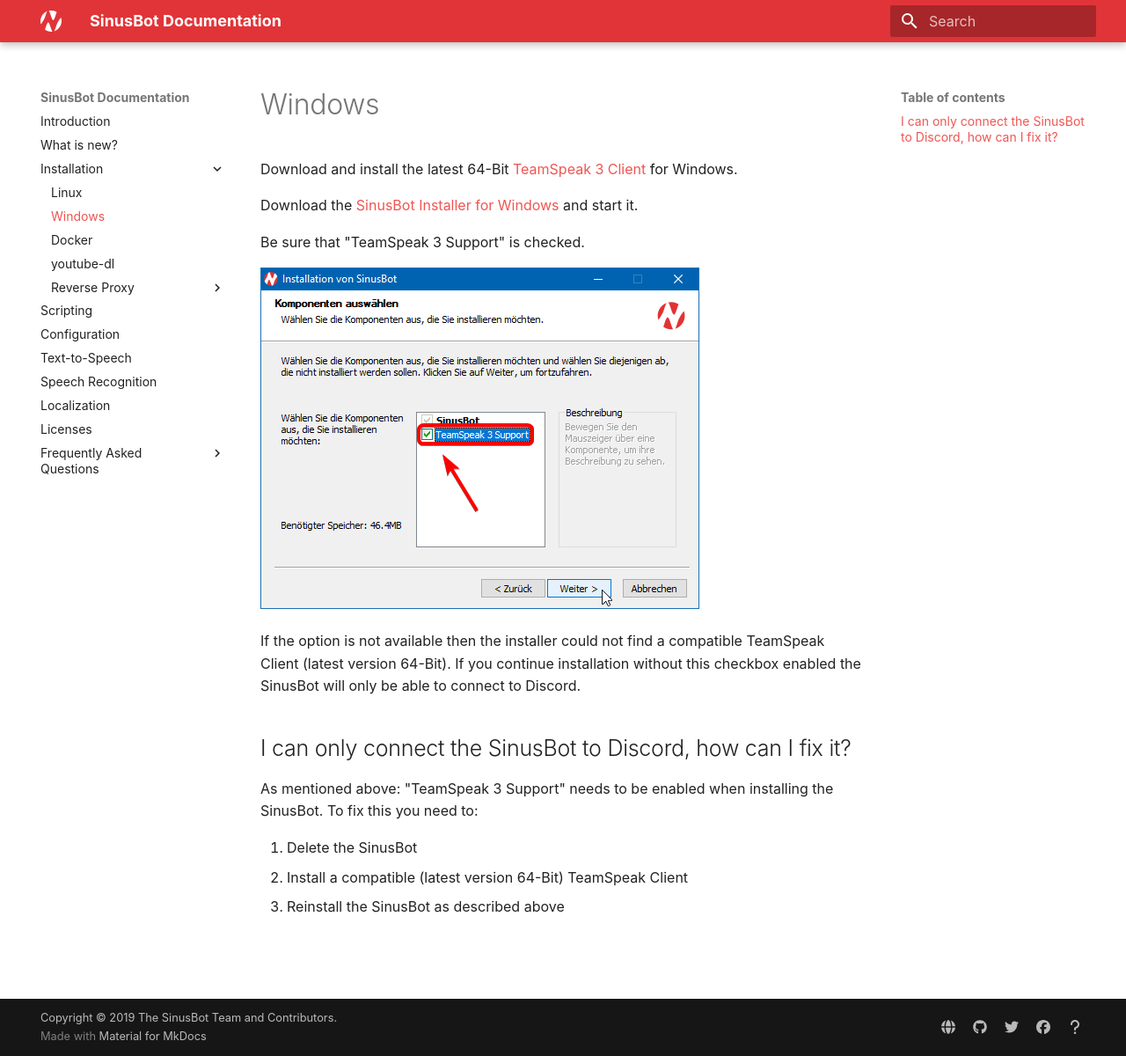
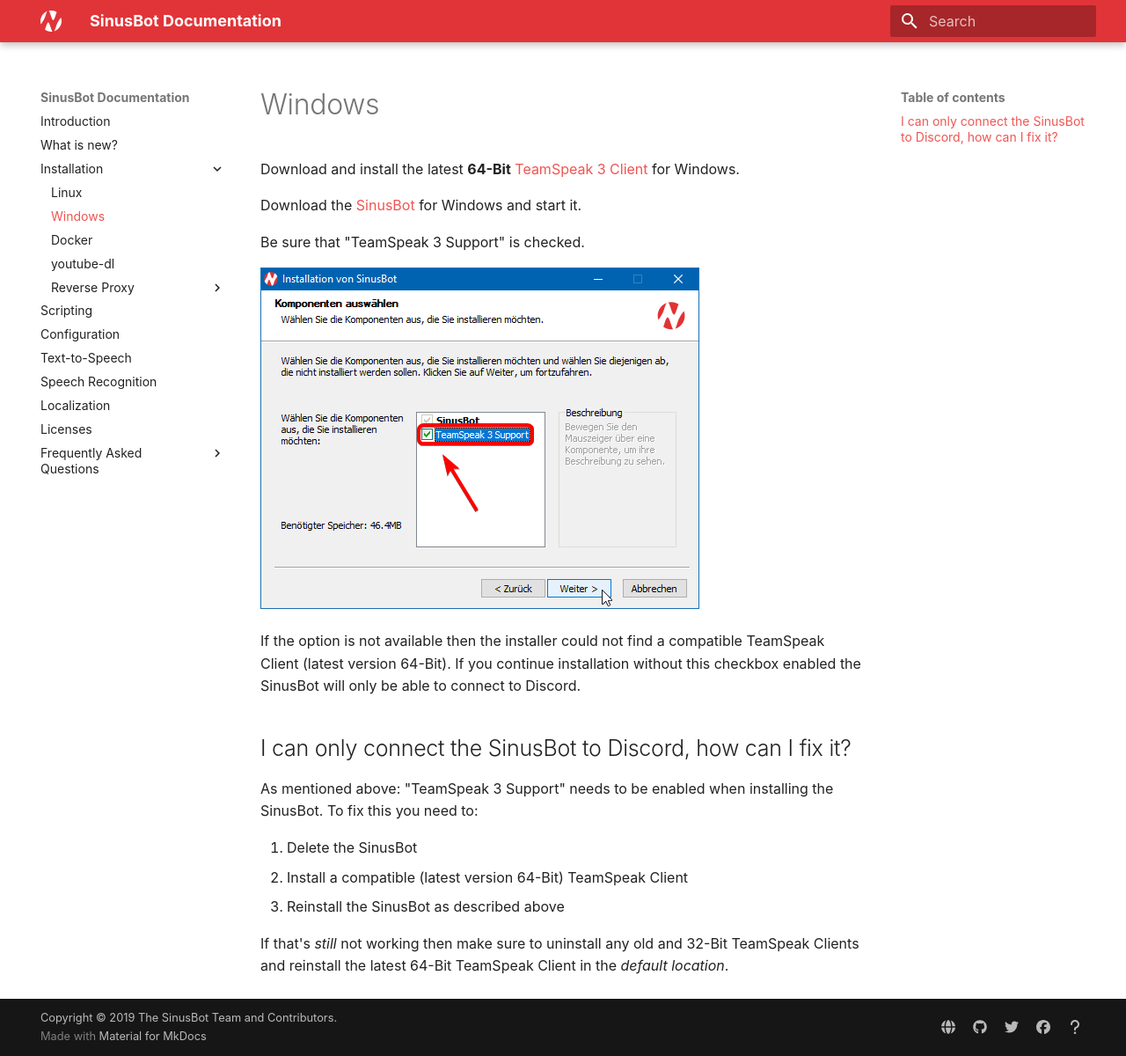
Before and after one commit to SinusBot/docs, an MkDocs documentation site: the page built from docs/installation/windows.md, in a window 1280 px wide and 1200 px high. Shown: the whole window at 88% size. Built offline with MkDocs 1.6.1 and Material for MkDocs 9.7.7, drawn with Linux system fonts in a browser that asks for light colours.

Commit message:
update windows instructions

```diff
--- a/docs/installation/windows.md
+++ b/docs/installation/windows.md
@@ -1,6 +1,6 @@
-Download and install the latest 64-Bit [TeamSpeak 3 Client](https://teamspeak.com/en/downloads/) for Windows.
+Download and install the latest **64-Bit** [TeamSpeak 3 Client](https://teamspeak.com/en/downloads/) for Windows.
 
-Download the [SinusBot Installer for Windows](https://www.sinusbot.com/#download) and start it.
+Download the [SinusBot](https://www.sinusbot.com/#download) for Windows and start it.
 
 Be sure that "TeamSpeak 3 Support" is checked.
 
@@ -16,3 +16,5 @@
 1. Delete the SinusBot
 2. Install a compatible (latest version 64-Bit) TeamSpeak Client
 3. Reinstall the SinusBot as described above
+
+If that's *still* not working then make sure to uninstall any old and 32-Bit TeamSpeak Clients and reinstall the latest 64-Bit TeamSpeak Client in the *default location*.
```
